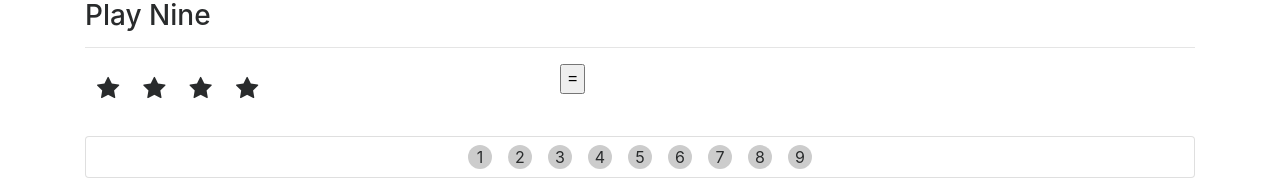
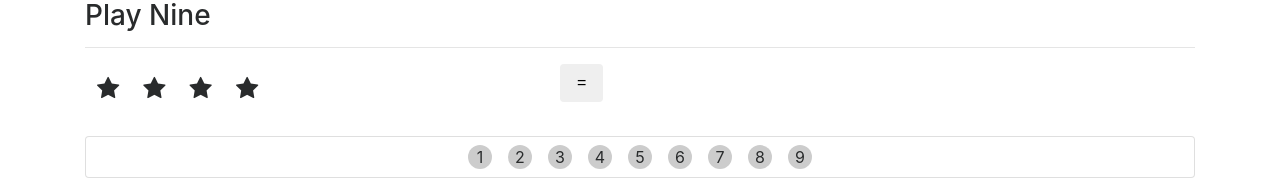
Before and after one commit to ignatiusseto/react-pluralsight, a React (Create React App) app in the folder building-game-ui/: page / in a window 1280 px wide. Shown: the top 180 px of the page. Built offline with nearby package versions, Linux system fonts and the light colour scheme.

Commit message:
enhancing the UI

```diff
--- a/building-game-ui/src/App.js
+++ b/building-game-ui/src/App.js
@@ -34,7 +34,9 @@
 const Button = (props) => {
     return (
         <div className="col-2">
-            <button>=</button>
+            <button className="btn">
+                =
+            </button>
         </div>
     );
 }
@@ -95,18 +97,19 @@
     }
 
     render(){
+        const { selectedNumbers, randomNumberOfStars} = this.state;
         return(
             <div className="container">
                 <h3>Play Nine</h3>
                 <hr />
                 <div className="row">
-                    <Stars numberOfStars={this.state.randomNumberOfStars} />
+                    <Stars numberOfStars={randomNumberOfStars} />
                     <Button />
-                    <Answer selectedNumbers={this.state.selectedNumbers}
+                    <Answer selectedNumbers={selectedNumbers}
                             unselectNumber={this.unselectNumber}/>
                 </div>
                 <br />
-                <Numbers selectedNumbers={this.state.selectedNumbers}
+                <Numbers selectedNumbers={selectedNumbers}
                          selectNumber={this.selectNumber} />
             </div>
         )
```
